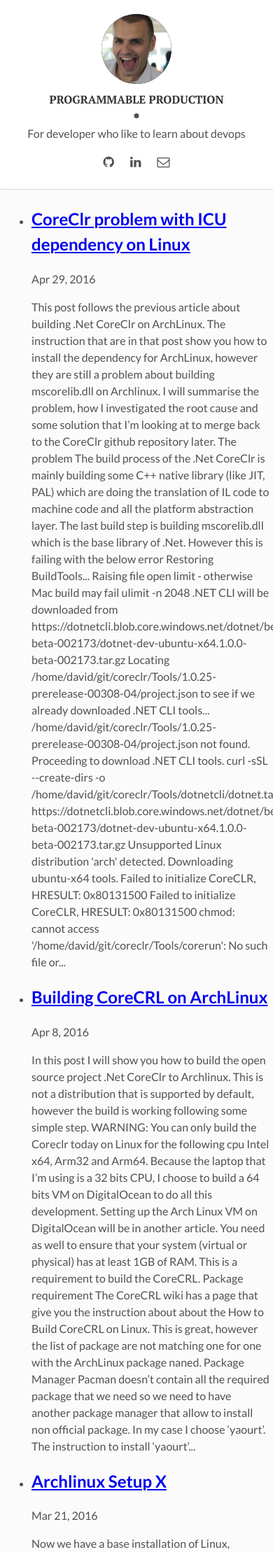
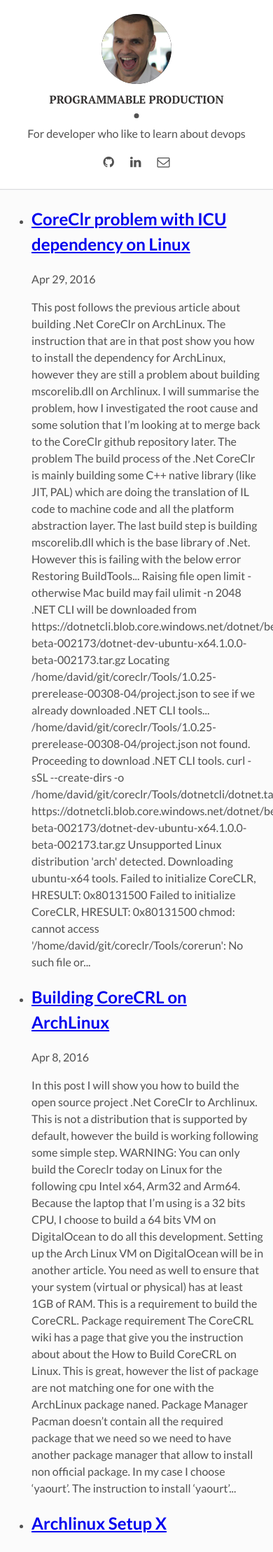
Before and after one commit to programmableproduction/programmableproduction.github.io, a Jekyll site: the page built from index.html, in a window 390 px wide. Shown: the top 2218 px of the page at 70% size. Built offline with Jekyll 4.4.1, drawn with Linux system fonts in a browser that asks for light colours.

Commit message:
Small change on the default template to move article sizing to the default

```diff
--- a/assets/css/_media.scss
+++ b/assets/css/_media.scss
@@ -50,14 +50,10 @@
       margin-bottom: 10px;
     }
 }
-.article-page{
-  width: 100%;
-  max-width: 100;
-}
 
 .home{
   width: 100%;
-  max-width: 100;
+  max-width: 98%;
 }
   .content-box {
     padding: 20px 10px;
@@ -78,14 +74,10 @@
   .content-box {
     padding: 5px;
   }
-  .article-page{
-    width: 100%;
-    max-width: 100;
-  }
 
   .home{
     width: 100%;
-    max-width: 100;
+    max-width: 98%;
   }
 
   .post {
--- a/assets/css/parts/_home-page.scss
+++ b/assets/css/parts/_home-page.scss
@@ -134,6 +134,11 @@
   }
 }
 
+.article-page{
+  width: 100%;
+  max-width: 100%;
+}
+
 .post {
   width: 100%;
   max-width: 100%;
```
